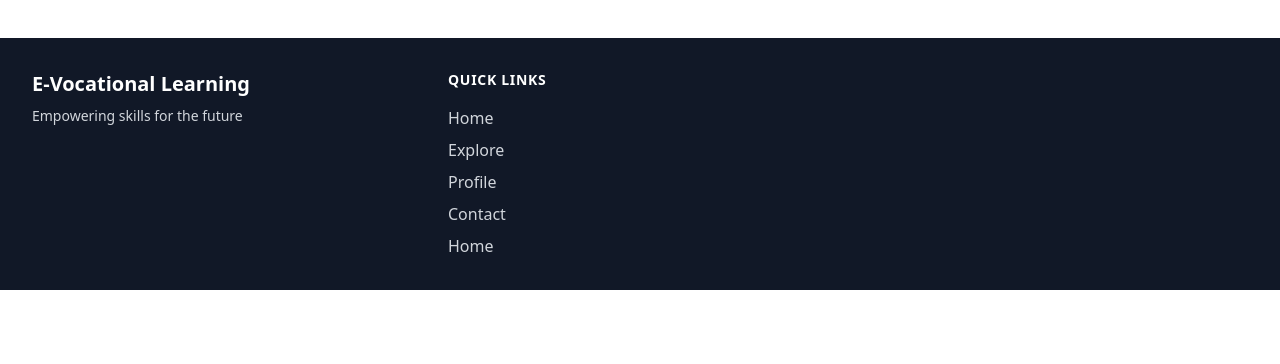
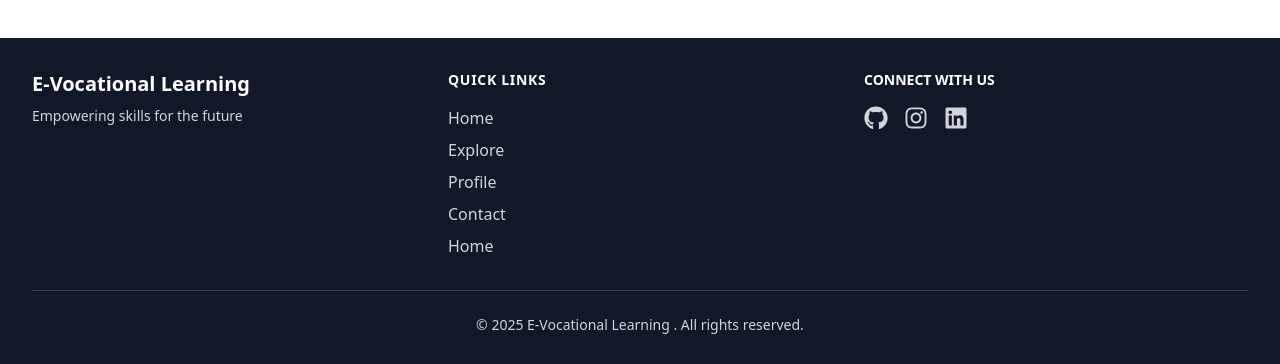
Before and after one commit to mnene-william/e-vocational-learning, a React (Vite) app in the folder frontend/: page /home in a window 1280 px wide. Shown: the part 1226-1590 px from the top of the page. Before the commit the page ends 1516 px from the top, so only its background shows below. Built offline with nearby package versions, Linux system fonts and the light colour scheme; no server answers.

Commit message:
add social media icons with links and copyrights in the footer

```diff
--- a/frontend/src/components/Footer.jsx
+++ b/frontend/src/components/Footer.jsx
@@ -1,5 +1,5 @@
 import React from "react";
-import {FaGithub, FaTwitter, FaLinkedin} from "react-icons/fa"
+import {FaGithub, FaInstagram, FaLinkedin} from "react-icons/fa"
 
 function Footer(){
 
@@ -43,6 +43,39 @@ function Footer(){
 
                     </div>
 
+                    <div>
+
+                        <h3 className="text-sm font-semibold text-white uppercase ">Connect with us</h3>
+
+                        <div className="flex mt-4 space-x-4">
+                            <a href="https://github.com">
+
+                              <FaGithub className="h-6 w-6 hover:text-white" />
+
+                            </a>
+
+                            <a href="https://instagram.com" >
+
+                                <FaInstagram className="h-6 w-6 hover:text-white" />
+
+                            </a>
+
+                            <a href="https://linkedin.com">
+
+                                <FaLinkedin className="h-6 w-6 hover:text-white" />
+                            </a>
+
+
+
+                        </div>
+                    </div>
+
+                </div>
+
+                <div className="mt-8 border-t border-gray-700 pt-6 text-center text-sm">
+
+                    <p>&copy; 2025 E-Vocational Learning . All rights reserved.</p>
+
                 </div>
 
             </div>
```
